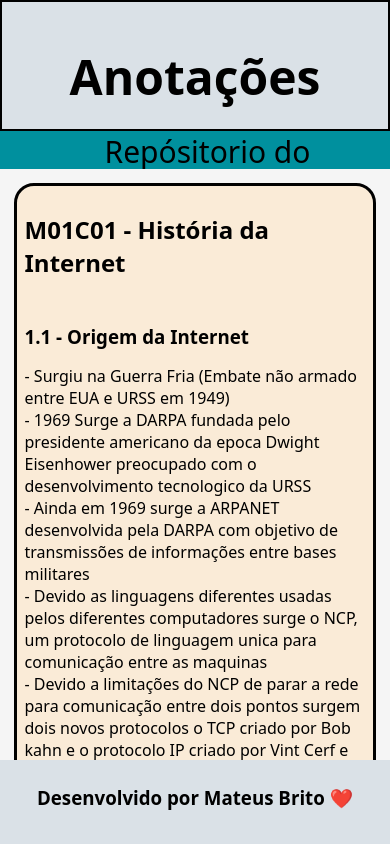
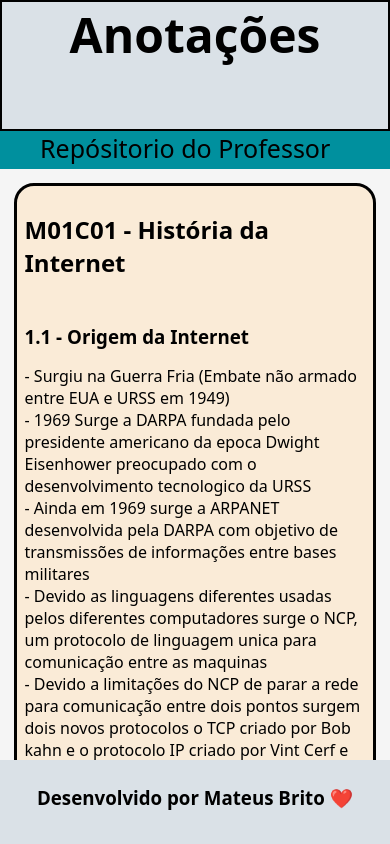
Before and after one commit to MateusBrito-hub/Html_Css_Curso, a plain HTML site: page Curso HTML & CSS/Arquivos/index.html in a window 390 px wide. Drawn offline with Linux system fonts and the light colour scheme.

Commit message:
Ajustado responsividade

```diff
--- a/Curso HTML & CSS/Arquivos/style.css
+++ b/Curso HTML & CSS/Arquivos/style.css
@@ -19,7 +19,7 @@ div#header h1{
     font-size: 300%;
     font-weight: bold;
     margin: 0;
-    padding-top: 5vh;
+    padding-top: auto;
 }
 ul {
     margin: 0;
@@ -29,7 +29,7 @@ ul {
 }
 li a {
     display: inline;
-    font-size: 30px;
+    font-size: 25px;
     float: left;
     color: #000;
     text-decoration: none;
```
